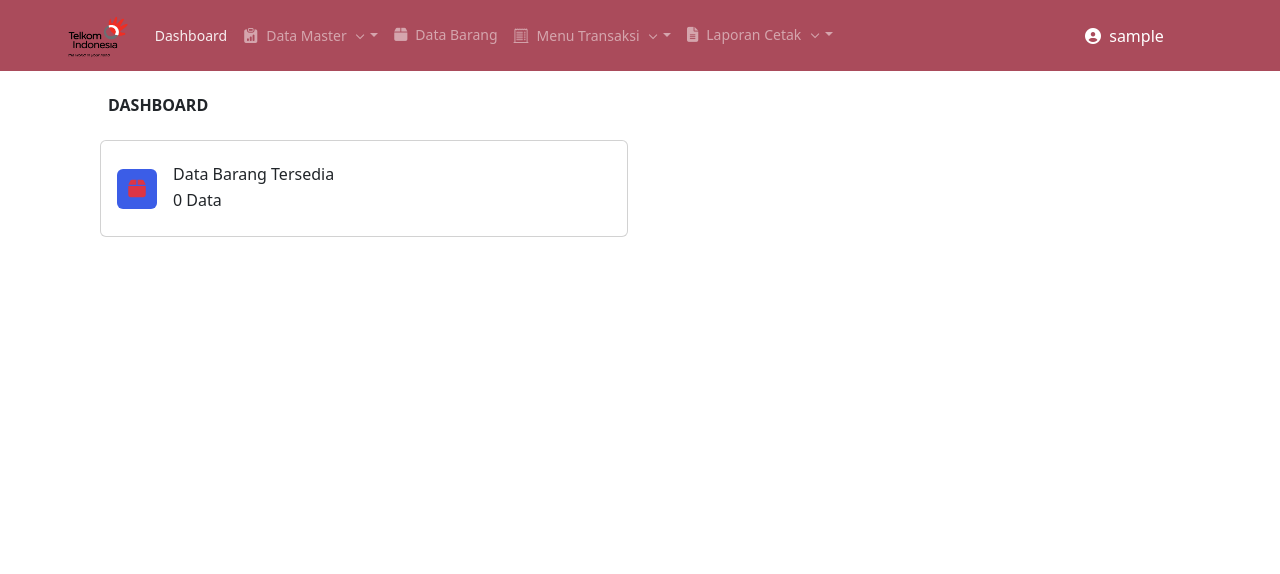
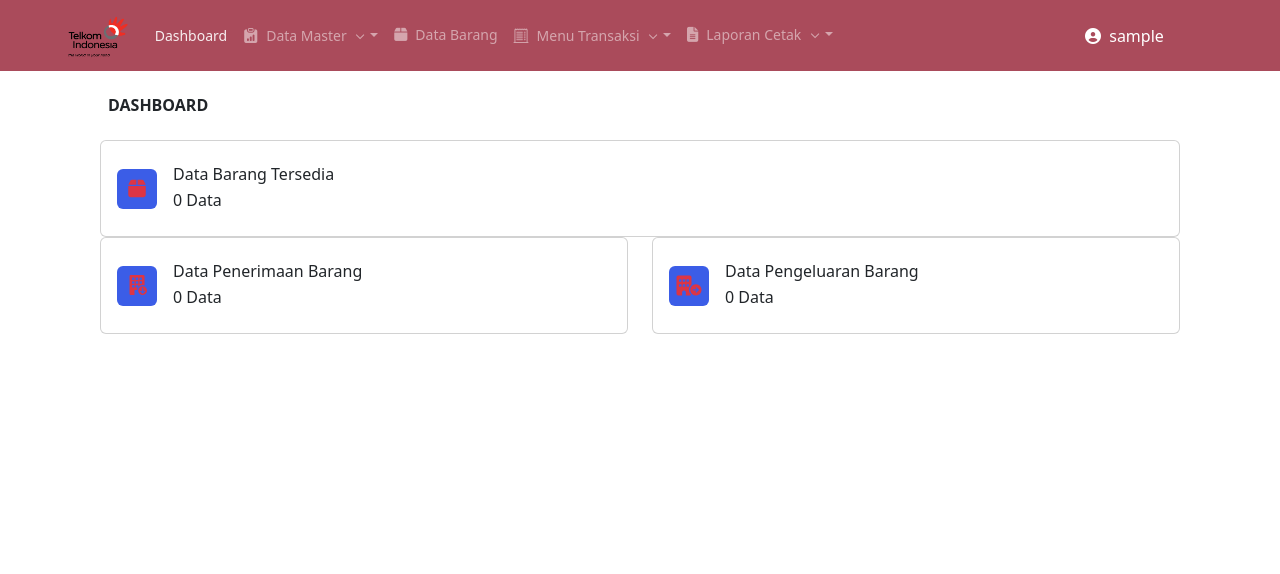
Before and after one commit to rizalrepo/invenjar, a PHP site: page /invenjar/view/admin/index in a window 1280 px wide. Shown: the top 574 px of the page. Run offline with PHP 8.4, Linux system fonts and the light colour scheme; the visitor is signed in with stand-in values (Sample User, id 1); data that the repository does not hold is empty; some libraries are stand-ins or nearby versions; some web fonts are replaced.

Commit message:
Fix (dashboard) : show number

```diff
--- a/view/admin/index.php
+++ b/view/admin/index.php
@@ -4,6 +4,8 @@ $page = 'dashboard';
 include_once '../layout/topbar.php';
 
 $a = $con->query("SELECT COUNT(*) AS total FROM barang WHERE stok != 0")->fetch_array();
+$b = $con->query("SELECT COUNT(*) AS total FROM penerimaan")->fetch_array();
+$c = $con->query("SELECT COUNT(*) AS total FROM pengeluaran")->fetch_array();
 ?>
 <div class="page-content">
 
@@ -21,7 +23,7 @@ $a = $con->query("SELECT COUNT(*) AS total FROM barang WHERE stok != 0")->fetch_
     <!-- end page title -->
 
     <div class="row">
-        <div class="col-12 col-sm-6 col-md-6 col-lg-6 col-xl-6">
+        <div class="col-12">
             <div class="card">
                 <div class="card-body">
                     <div class="d-flex align-items-start my-2">
@@ -40,6 +42,44 @@ $a = $con->query("SELECT COUNT(*) AS total FROM barang WHERE stok != 0")->fetch_
                 </div>
             </div>
         </div>
+        <div class="col-12 col-sm-6 col-md-6 col-lg-6 col-xl-6">
+            <div class="card">
+                <div class="card-body">
+                    <div class="d-flex align-items-start my-2">
+                        <div class="me-3 align-self-center">
+                            <div class="avatar-sm font-size-20">
+                                <span class="avatar-title bg-soft-danger text-danger rounded">
+                                    <i class="bi bi-building-fill-down"></i>
+                                </span>
+                            </div>
+                        </div>
+                        <div class="flex-1 overflow-hidden">
+                            <h5 class="font-size-16 mb-1">Data Penerimaan Barang</h5>
+                            <p class="text-truncate mb-0"><?= $b['total'] ?> Data</p>
+                        </div>
+                    </div>
+                </div>
+            </div>
+        </div>
+        <div class="col-12 col-sm-6 col-md-6 col-lg-6 col-xl-6">
+            <div class="card">
+                <div class="card-body">
+                    <div class="d-flex align-items-start my-2">
+                        <div class="me-3 align-self-center">
+                            <div class="avatar-sm font-size-20">
+                                <span class="avatar-title bg-soft-danger text-danger rounded">
+                                    <i class="fas fa-building-circle-arrow-right"></i>
+                                </span>
+                            </div>
+                        </div>
+                        <div class="flex-1 overflow-hidden">
+                            <h5 class="font-size-16 mb-1">Data Pengeluaran Barang</h5>
+                            <p class="text-truncate mb-0"><?= $c['total'] ?> Data</p>
+                        </div>
+                    </div>
+                </div>
+            </div>
+        </div>
     </div>
     <!-- end row -->
 </div>
```
